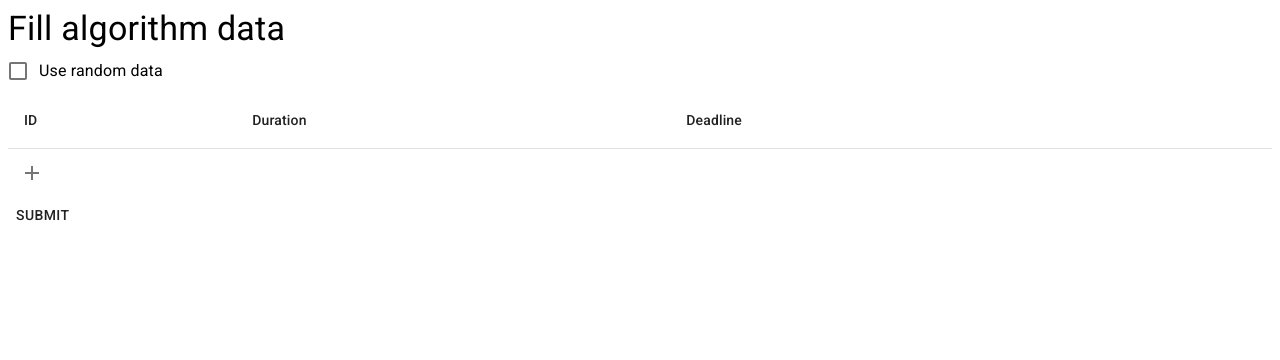
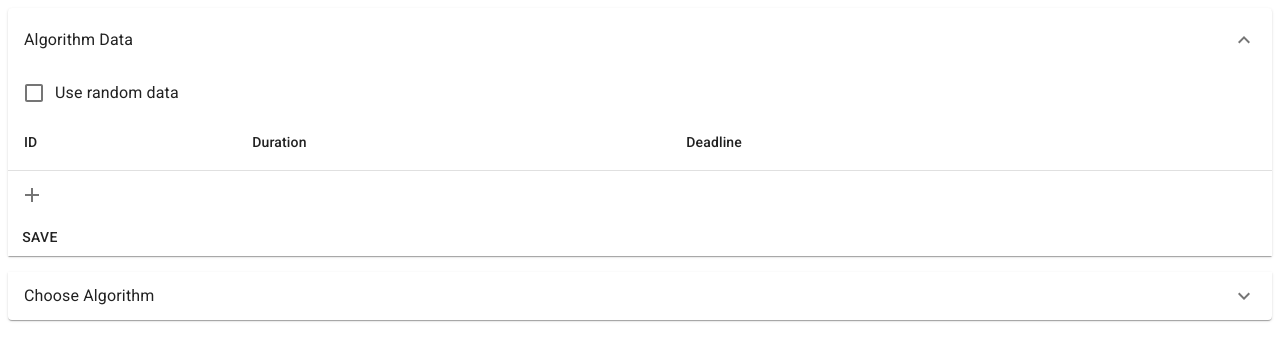
Before and after one commit to TheSubliminal/job-shop-scheduling, a React (Create React App) app in the folder client/: page / in a window 1280 px wide. Shown: the top 360 px of the page. Built offline with nearby package versions, Linux system fonts and the light colour scheme.

Commit message:
Add algorithm choice component

```diff
--- /dev/null
+++ b/client/src/components/AlgorithmChoice/index.jsx
@@ -0,0 +1,32 @@
+import React from 'react';
+import PropTypes from 'prop-types';
+import { FormControlLabel, Radio, RadioGroup } from '@material-ui/core';
+
+import algorithmsConfig from '../../config/algorithms.json';
+
+const AlgorithmChoice = ({ selectedAlgorithm, onSelectAlgorithm }) => {
+  const onChange = (event) => {
+    const value = event.target.value;
+    onSelectAlgorithm(value);
+  };
+
+  return (
+    <RadioGroup aria-label='Algorithms' value={selectedAlgorithm} onChange={onChange}>
+      {Object.entries(algorithmsConfig).map(([key, name]) => (
+        <FormControlLabel
+          key={key}
+          value={key}
+          control={<Radio />}
+          label={name}
+        />
+      ))}
+    </RadioGroup>
+  );
+};
+
+AlgorithmChoice.propTypes = {
+  selectedAlgorithm: PropTypes.string,
+  onSelectAlgorithm: PropTypes.func.isRequired
+};
+
+export default AlgorithmChoice;
--- a/client/src/components/AlgorithmDashboard/index.jsx
+++ b/client/src/components/AlgorithmDashboard/index.jsx
@@ -1,10 +1,41 @@
-import React from 'react';
+import React, { useState } from 'react';
+import { ExpansionPanel, ExpansionPanelSummary, ExpansionPanelDetails, Typography } from '@material-ui/core';
+import ExpandMoreIcon from '@material-ui/icons/ExpandMore';
 
 import DataForm from '../DataForm';
+import AlgorithmChoice from '../AlgorithmChoice';
+
+import styles from './styles.module.scss';
 
 const AlgorithmDashboard = () => {
+  const [jobsData, setJobData] = useState(null);
+  const [algorithm, setAlgorithm] = useState(null);
+  const [isDataExpanded, setIsDataExpanded] = useState(true);
+  const [areAlgorithmsExpanded, setAreAlgorithmsExpanded] = useState(false);
+
+  const toggleDataExpanded = () => setIsDataExpanded(prevExpanded => !prevExpanded);
+  const toggleAlgorithmsExpanded = () => setAreAlgorithmsExpanded(prevExpanded => !prevExpanded);
+
   return (
-    <DataForm />
+    <>
+      <ExpansionPanel expanded={isDataExpanded} onChange={toggleDataExpanded}>
+        <ExpansionPanelSummary expandIcon={<ExpandMoreIcon />}>
+          <Typography>Algorithm Data</Typography>
+        </ExpansionPanelSummary>
+        <ExpansionPanelDetails className={styles.algorithmData}>
+          <DataForm onSaveJobData={setJobData} />
+        </ExpansionPanelDetails>
+      </ExpansionPanel>
+
+      <ExpansionPanel expanded={areAlgorithmsExpanded} onChange={toggleAlgorithmsExpanded}>
+        <ExpansionPanelSummary expandIcon={<ExpandMoreIcon />}>
+          <Typography>Choose Algorithm</Typography>
+        </ExpansionPanelSummary>
+        <ExpansionPanelDetails>
+          <AlgorithmChoice selectedAlgorithm={algorithm} onSelectAlgorithm={setAlgorithm} />
+        </ExpansionPanelDetails>
+      </ExpansionPanel>
+    </>
   );
 };
 
--- /dev/null
+++ b/client/src/components/AlgorithmDashboard/styles.module.scss
@@ -0,0 +1,3 @@
+:local(.algorithmData):global(.MuiExpansionPanelDetails-root) {
+  display: initial;
+}
--- a/client/src/components/DataForm/index.jsx
+++ b/client/src/components/DataForm/index.jsx
@@ -1,11 +1,12 @@
 import React, { useState } from 'react';
-import { Button, Checkbox, FormControlLabel, Typography } from '@material-ui/core';
+import PropTypes from 'prop-types';
+import { Button, Checkbox, FormControlLabel } from '@material-ui/core';
 
 import InputDataTable from '../JobDataTable';
 import NumOfRandomJobsInput from '../NumOfRandomJobsInput';
 import defaults from '../../config/default.json';
 
-const DataForm = () => {
+const DataForm = ({ onSaveJobData }) => {
   const [isRandom, setIsRandom] = useState(false);
   const [numOfRandomJobs, setNumOfRandomJobs] = useState(defaults.numOfRandomJobs);
   const [jobs, setJobs] = useState([]);
@@ -34,13 +35,16 @@ const DataForm = () => {
     });
   };
 
-  const submitData = () => null;
+  const saveData = () => {
+    if (isRandom) {
+      onSaveJobData(numOfRandomJobs);
+    } else if (jobs.length > 0) {
+      onSaveJobData(jobs);
+    }
+  };
 
   return (
     <>
-      <Typography variant='h4'>
-        Fill algorithm data
-      </Typography>
       <FormControlLabel
         control={
           <Checkbox
@@ -68,9 +72,13 @@ const DataForm = () => {
         )
       }
       <br />
-      <Button onClick={submitData}>Submit</Button>
+      <Button onClick={saveData}>Save</Button>
     </>
   );
 };
 
+DataForm.propTypes = {
+  onSaveJobData: PropTypes.func.isRequired
+};
+
 export default DataForm;
--- /dev/null
+++ b/client/src/config/algorithms.json
@@ -0,0 +1,5 @@
+{
+  "greedy": "Greedy",
+  "schildFredman": "Schild-Fredman",
+  "aco": "Ant Colony Optimisation"
+}
```
